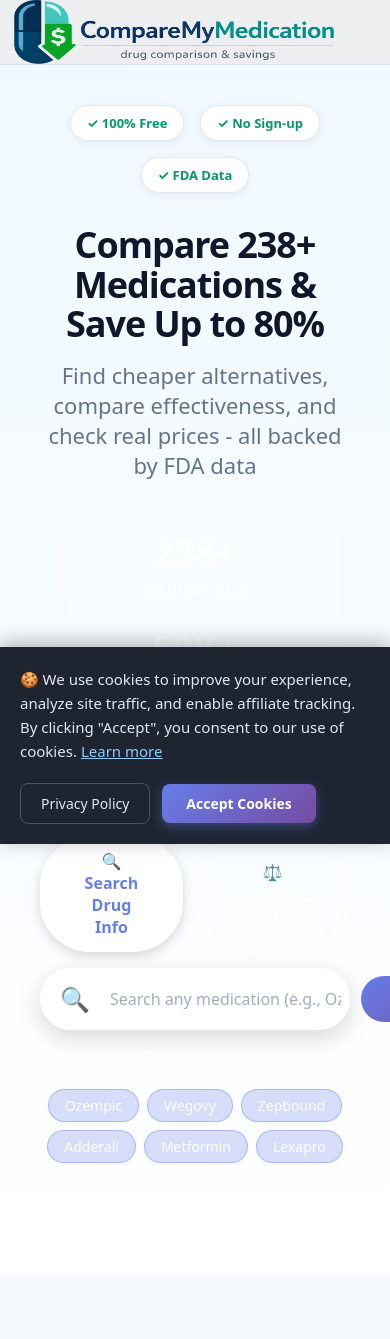
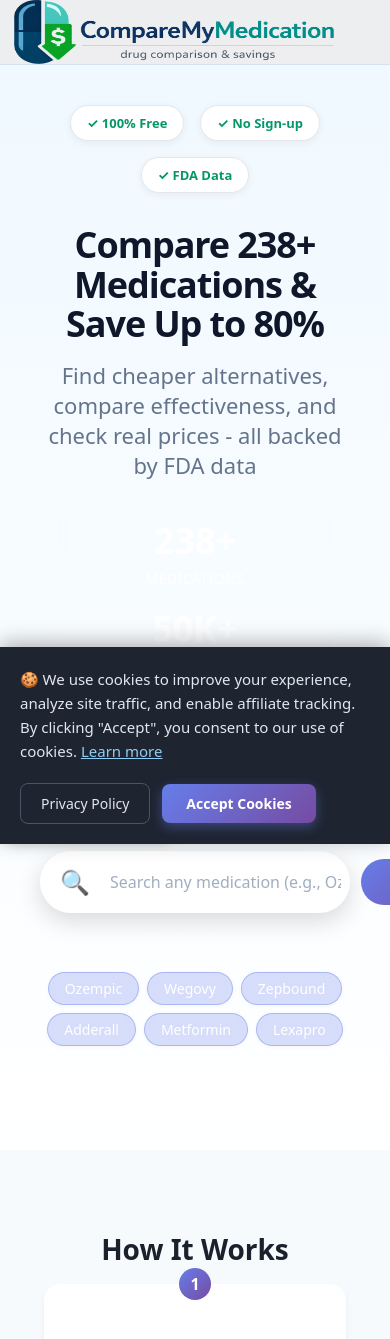
Before and after one commit to marty22dyer/CompareMyMedication, a Next.js app: page / in a window 390 px wide. Shown: the top 1339 px of the page. Built offline with nearby package versions, Linux system fonts and the light colour scheme.

Commit message:
Fix mobile responsive issues - visible tabs, better autocomplete, reduced spacing

```diff
--- a/app/homepage-styles.css
+++ b/app/homepage-styles.css
@@ -593,9 +593,56 @@
 
 /* Responsive Design */
 @media (max-width: 768px) {
+  /* Reduce hero padding on mobile */
+  .hero-section {
+    padding: 40px 20px !important;
+  }
+
+  /* Make tabs smaller but still visible */
+  .home-search-tabs {
+    gap: 8px;
+    margin: 16px 0 12px 0;
+  }
+
+  .home-search-tab {
+    padding: 10px 20px;
+    font-size: 14px;
+    white-space: nowrap;
+  }
+
+  /* Improve autocomplete visibility on mobile */
+  .home-autocomplete-primary,
+  .home-autocomplete {
+    font-size: 16px !important;
+    max-height: 250px;
+  }
+
+  .home-autocomplete-item {
+    padding: 14px 16px !important;
+    font-size: 16px !important;
+    border-bottom: 1px solid #f0f0f0;
+  }
+
+  .home-autocomplete-item:last-child {
+    border-bottom: none;
+  }
+
+  /* Reduce spacing */
   .home-stats-bar {
     flex-direction: column;
-    gap: 24px;
+    gap: 16px;
+    margin: 16px 0 12px 0;
+    padding: 16px;
+  }
+
+  .home-search-container {
+    margin-top: 12px;
+    margin-bottom: 24px;
+  }
+
+  .home-compare-tool-container {
+    margin-top: 24px;
+    padding-top: 24px;
   }
 
   .home-steps {
```
Also changed, not shown: 1 other file (tests, documents, lock files or other folders).
